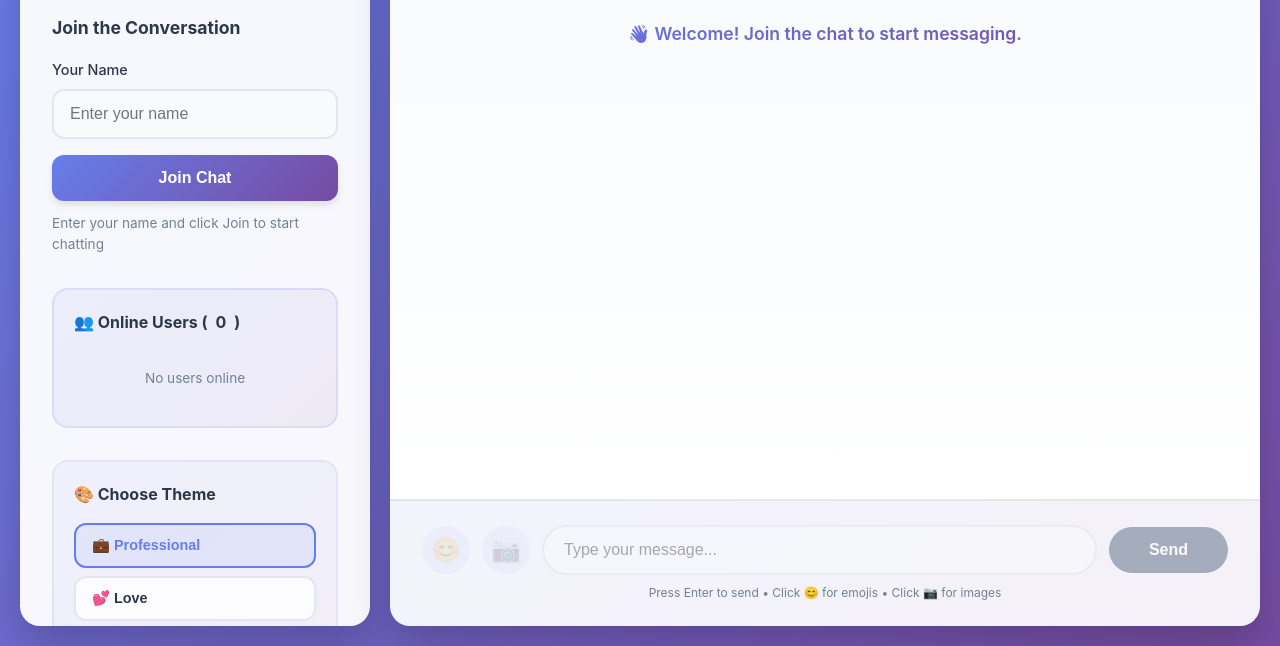
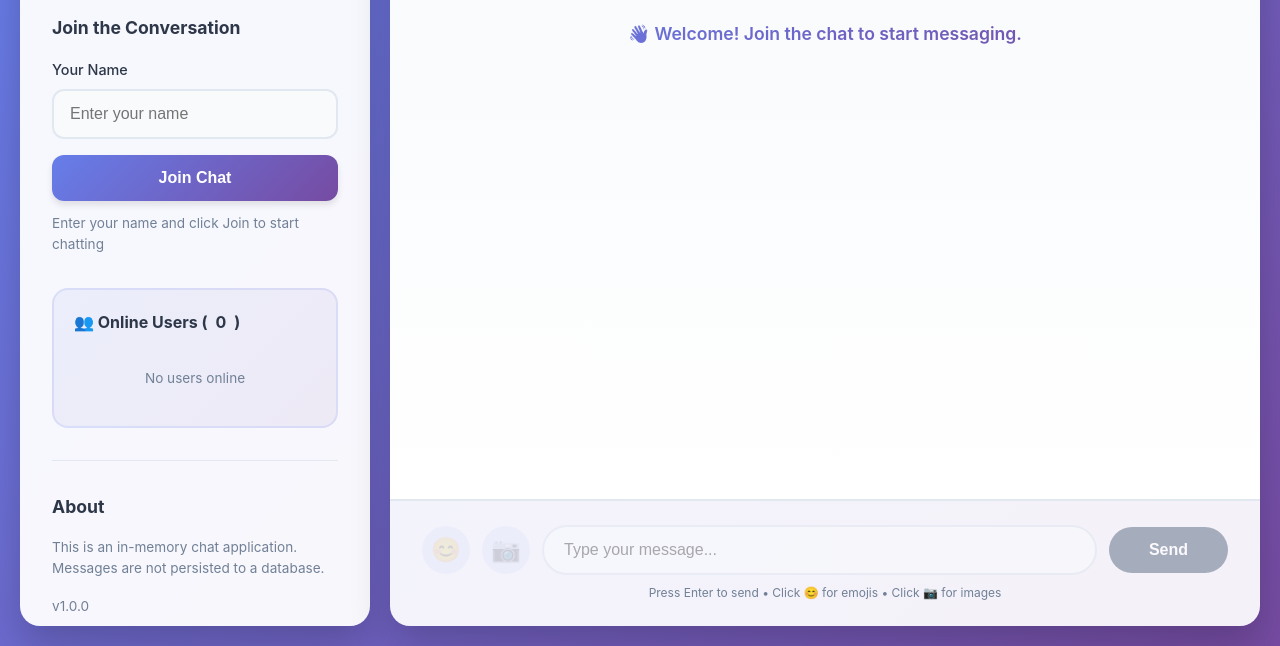
Before and after one commit to Sagarnakum72/no-db-office-chat, a website: page public/index.html in a window 1280 px wide. Shown: the part 154-800 px from the top of the page. Drawn offline with nearby package versions, Linux system fonts and the light colour scheme.

Commit message:
Remove theme selection section - cleaner UI

```diff
--- a/public/index.html
+++ b/public/index.html
@@ -44,21 +44,6 @@
         <h3>👥 Online Users (<span id="userCount">0</span>)</h3>
         <div class="users-list" id="usersList">
           <p class="no-users">No users online</p>
-        </div>
-      </div>
-
-      <div class="theme-section">
-        <h3>🎨 Choose Theme</h3>
-        <div class="theme-selector">
-          <button class="theme-btn active" data-theme="professional" title="Professional Theme">
-            💼 Professional
-          </button>
-          <button class="theme-btn" data-theme="love" title="Love Theme">
-            💕 Love
-          </button>
-          <button class="theme-btn" data-theme="nature" title="Nature Theme">
-            🌿 Nature
-          </button>
         </div>
       </div>
 
```
